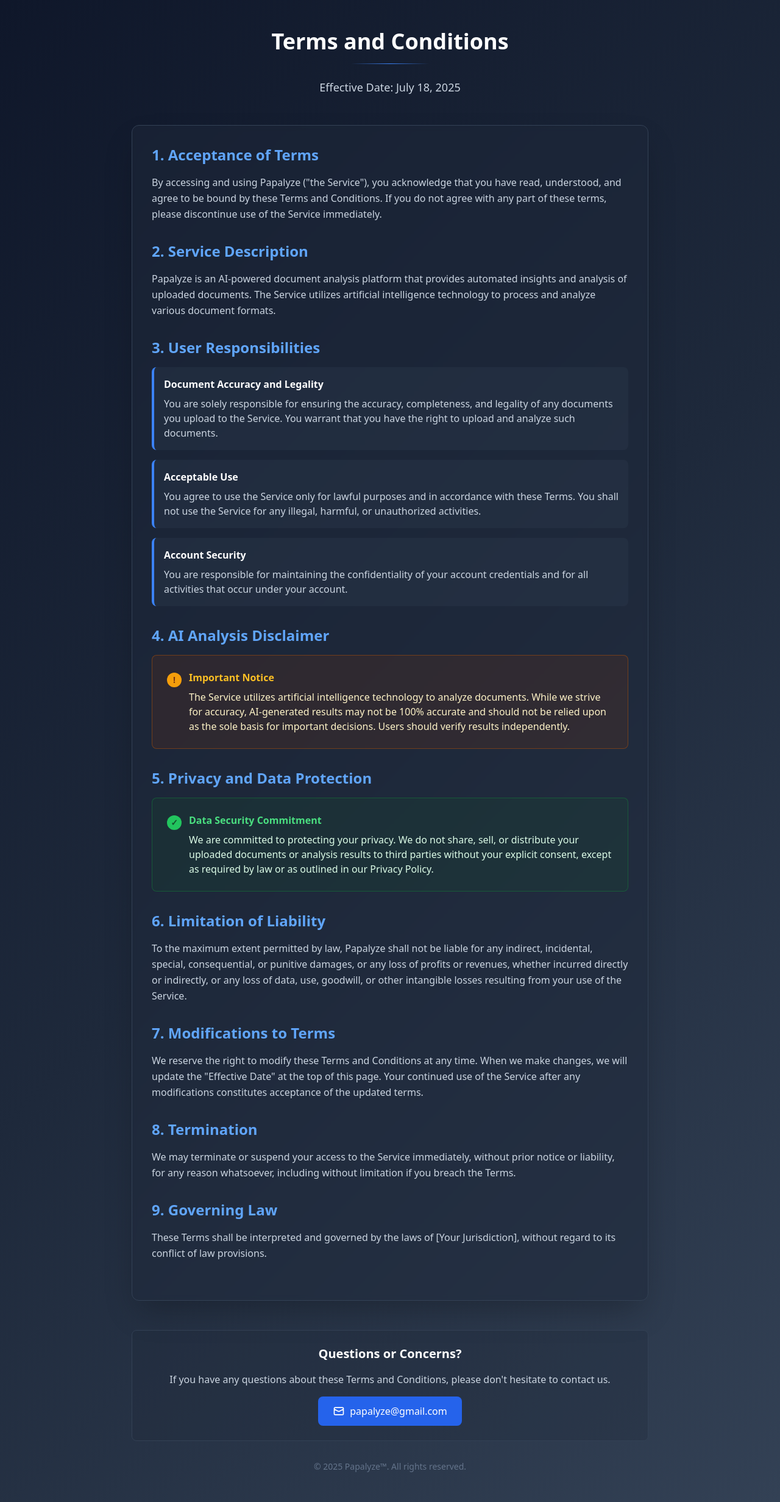
After one commit to iamsurajthakur/Papalyze, a Flask app: page /term.html in a window 1280 px wide. The commit adds this page. Shown: the whole page at 61% size. Run offline with Flask 3, Linux system fonts and the light colour scheme; some libraries are stand-ins or nearby versions.

Commit message:
Add Term & Conditions

```diff
--- a/app/blueprints/auth/templates/signin.html
+++ b/app/blueprints/auth/templates/signin.html
@@ -183,7 +183,7 @@ block content %}
       <label for="link-checkbox" class="text-gray-500 dark:text-gray-300 cursor-pointer">
         By signing up, you are creating a Papalyze account, and you agree to Papalyze
         <a
-          href="#"
+          href="/term.html"
           class="text-blue-600 dark:text-blue-500 hover:underline"
         >
           terms and conditions
--- a/app/blueprints/main/routes.py
+++ b/app/blueprints/main/routes.py
@@ -40,6 +40,10 @@ def privacy():
 @bp.route('/license.html')
 def license():
     return render_template('main/license.html', title='LICENSE')
+
+@bp.route('/term.html')
+def term():
+    return render_template('main/term.html',title='Term & Condition')
 
 @bp.route('/features')
 def feature():
--- /dev/null
+++ b/app/templates/main/term.html
@@ -0,0 +1,186 @@
+<!DOCTYPE html>
+<html lang="en">
+<head>
+    <meta charset="UTF-8">
+    <meta name="viewport" content="width=device-width, initial-scale=1.0">
+    <title>Terms and Conditions - Papalyze</title>
+    <script src="https://cdn.tailwindcss.com"></script>
+    <style>
+        .gradient-bg {
+            background: linear-gradient(135deg, #0f172a 0%, #1e293b 50%, #334155 100%);
+        }
+        .section-divider {
+            background: linear-gradient(90deg, transparent, #3b82f6, transparent);
+        }
+    </style>
+</head>
+<body class="gradient-bg min-h-screen font-sans">
+    <div class="container mx-auto px-6 py-12 max-w-4xl">
+        <!-- Header -->
+        <div class="text-center mb-12">
+            <h1 class="text-4xl font-bold text-white mb-4">Terms and Conditions</h1>
+            <div class="section-divider h-px w-32 mx-auto mb-6"></div>
+            <p class="text-slate-300 text-lg">Effective Date: July 18, 2025</p>
+        </div>
+
+        <!-- Main Content -->
+        <div class="bg-slate-800/50 backdrop-blur-sm rounded-xl p-8 shadow-2xl border border-slate-700">
+            <div class="prose prose-invert max-w-none">
+                <!-- Introduction -->
+                <div class="mb-8">
+                    <h2 class="text-2xl font-semibold text-blue-400 mb-4">1. Acceptance of Terms</h2>
+                    <p class="text-slate-300 leading-relaxed">
+                        By accessing and using Papalyze ("the Service"), you acknowledge that you have read, understood,
+                        and agree to be bound by these Terms and Conditions. If you do not agree with any part of these terms,
+                        please discontinue use of the Service immediately.
+                    </p>
+                </div>
+
+                <!-- Service Description -->
+                <div class="mb-8">
+                    <h2 class="text-2xl font-semibold text-blue-400 mb-4">2. Service Description</h2>
+                    <p class="text-slate-300 leading-relaxed mb-4">
+                        Papalyze is an AI-powered document analysis platform that provides automated insights and analysis
+                        of uploaded documents. The Service utilizes artificial intelligence technology to process and
+                        analyze various document formats.
+                    </p>
+                </div>
+
+                <!-- User Responsibilities -->
+                <div class="mb-8">
+                    <h2 class="text-2xl font-semibold text-blue-400 mb-4">3. User Responsibilities</h2>
+                    <div class="space-y-4">
+                        <div class="bg-slate-700/30 rounded-lg p-4 border-l-4 border-blue-500">
+                            <h3 class="font-semibold text-white mb-2">Document Accuracy and Legality</h3>
+                            <p class="text-slate-300">
+                                You are solely responsible for ensuring the accuracy, completeness, and legality of any
+                                documents you upload to the Service. You warrant that you have the right to upload and
+                                analyze such documents.
+                            </p>
+                        </div>
+                        <div class="bg-slate-700/30 rounded-lg p-4 border-l-4 border-blue-500">
+                            <h3 class="font-semibold text-white mb-2">Acceptable Use</h3>
+                            <p class="text-slate-300">
+                                You agree to use the Service only for lawful purposes and in accordance with these Terms.
+                                You shall not use the Service for any illegal, harmful, or unauthorized activities.
+                            </p>
+                        </div>
+                        <div class="bg-slate-700/30 rounded-lg p-4 border-l-4 border-blue-500">
+                            <h3 class="font-semibold text-white mb-2">Account Security</h3>
+                            <p class="text-slate-300">
+                                You are responsible for maintaining the confidentiality of your account credentials and
+                                for all activities that occur under your account.
+                            </p>
+                        </div>
+                    </div>
+                </div>
+
+                <!-- AI Analysis Disclaimer -->
+                <div class="mb-8">
+                    <h2 class="text-2xl font-semibold text-blue-400 mb-4">4. AI Analysis Disclaimer</h2>
+                    <div class="bg-amber-900/20 border border-amber-700/50 rounded-lg p-6">
+                        <div class="flex items-start space-x-3">
+                            <div class="flex-shrink-0 w-6 h-6 bg-amber-500 rounded-full flex items-center justify-center mt-1">
+                                <span class="text-amber-900 font-bold text-sm">!</span>
+                            </div>
+                            <div>
+                                <h3 class="font-semibold text-amber-400 mb-2">Important Notice</h3>
+                                <p class="text-amber-100">
+                                    The Service utilizes artificial intelligence technology to analyze documents. While we strive
+                                    for accuracy, AI-generated results may not be 100% accurate and should not be relied upon as
+                                    the sole basis for important decisions. Users should verify results independently.
+                                </p>
+                            </div>
+                        </div>
+                    </div>
+                </div>
+
+                <!-- Privacy and Data Protection -->
+                <div class="mb-8">
+                    <h2 class="text-2xl font-semibold text-blue-400 mb-4">5. Privacy and Data Protection</h2>
+                    <div class="bg-green-900/20 border border-green-700/50 rounded-lg p-6">
+                        <div class="flex items-start space-x-3">
+                            <div class="flex-shrink-0 w-6 h-6 bg-green-500 rounded-full flex items-center justify-center mt-1">
+                                <span class="text-green-900 font-bold text-sm">✓</span>
+                            </div>
+                            <div>
+                                <h3 class="font-semibold text-green-400 mb-2">Data Security Commitment</h3>
+                                <p class="text-green-100">
+                                    We are committed to protecting your privacy. We do not share, sell, or distribute your
+                                    uploaded documents or analysis results to third parties without your explicit consent,
+                                    except as required by law or as outlined in our Privacy Policy.
+                                </p>
+                            </div>
+                        </div>
+                    </div>
+                </div>
+
+                <!-- Limitation of Liability -->
+                <div class="mb-8">
+                    <h2 class="text-2xl font-semibold text-blue-400 mb-4">6. Limitation of Liability</h2>
+                    <p class="text-slate-300 leading-relaxed">
+                        To the maximum extent permitted by law, Papalyze shall not be liable for any indirect, incidental,
+                        special, consequential, or punitive damages, or any loss of profits or revenues, whether incurred
+                        directly or indirectly, or any loss of data, use, goodwill, or other intangible losses resulting
+                        from your use of the Service.
+                    </p>
+                </div>
+
+                <!-- Modifications -->
+                <div class="mb-8">
+                    <h2 class="text-2xl font-semibold text-blue-400 mb-4">7. Modifications to Terms</h2>
+                    <p class="text-slate-300 leading-relaxed">
+                        We reserve the right to modify these Terms and Conditions at any time. When we make changes,
+                        we will update the "Effective Date" at the top of this page. Your continued use of the Service
+                        after any modifications constitutes acceptance of the updated terms.
+                    </p>
+                </div>
+
+                <!-- Termination -->
+                <div class="mb-8">
+                    <h2 class="text-2xl font-semibold text-blue-400 mb-4">8. Termination</h2>
+                    <p class="text-slate-300 leading-relaxed">
+                        We may terminate or suspend your access to the Service immediately, without prior notice or
+                        liability, for any reason whatsoever, including without limitation if you breach the Terms.
+                    </p>
+                </div>
+
+                <!-- Governing Law -->
+                <div class="mb-8">
+                    <h2 class="text-2xl font-semibold text-blue-400 mb-4">9. Governing Law</h2>
+                    <p class="text-slate-300 leading-relaxed">
+                        These Terms shall be interpreted and governed by the laws of [Your Jurisdiction], without regard
+                        to its conflict of law provisions.
+                    </p>
+                </div>
+            </div>
+        </div>
+
+        <!-- Contact Information -->
+        <div class="mt-12 text-center">
+            <div class="bg-slate-800/30 rounded-lg p-6 border border-slate-700">
+                <h3 class="text-xl font-semibold text-white mb-4">Questions or Concerns?</h3>
+                <p class="text-slate-300 mb-4">
+                    If you have any questions about these Terms and Conditions, please don't hesitate to contact us.
+                </p>
+                <div class="flex flex-col sm:flex-row items-center justify-center space-y-2 sm:space-y-0 sm:space-x-6">
+                    <a href="mailto:papalyze@gmail.com"
+                       class="inline-flex items-center px-6 py-3 bg-blue-600 hover:bg-blue-700 text-white font-medium rounded-lg transition-colors duration-200">
+                        <svg class="w-5 h-5 mr-2" fill="none" stroke="currentColor" viewBox="0 0 24 24">
+                            <path stroke-linecap="round" stroke-linejoin="round" stroke-width="2" d="M3 8l7.89 4.26a2 2 0 002.22 0L21 8M5 19h14a2 2 0 002-2V7a2 2 0 00-2-2H5a2 2 0 00-2 2v10a2 2 0 002 2z"></path>
+                        </svg>
+                        papalyze@gmail.com
+                    </a>
+                </div>
+            </div>
+        </div>
+
+        <!-- Footer -->
+        <div class="mt-8 text-center">
+            <p class="text-slate-500 text-sm">
+                © 2025 <a href="/" class="hover:underline">Papalyze™</a>. All rights reserved.
+            </p>
+        </div>
+    </div>
+</body>
+</html>
```
Also changed, not shown: app/static/css/output.css (+84 -91 lines).
